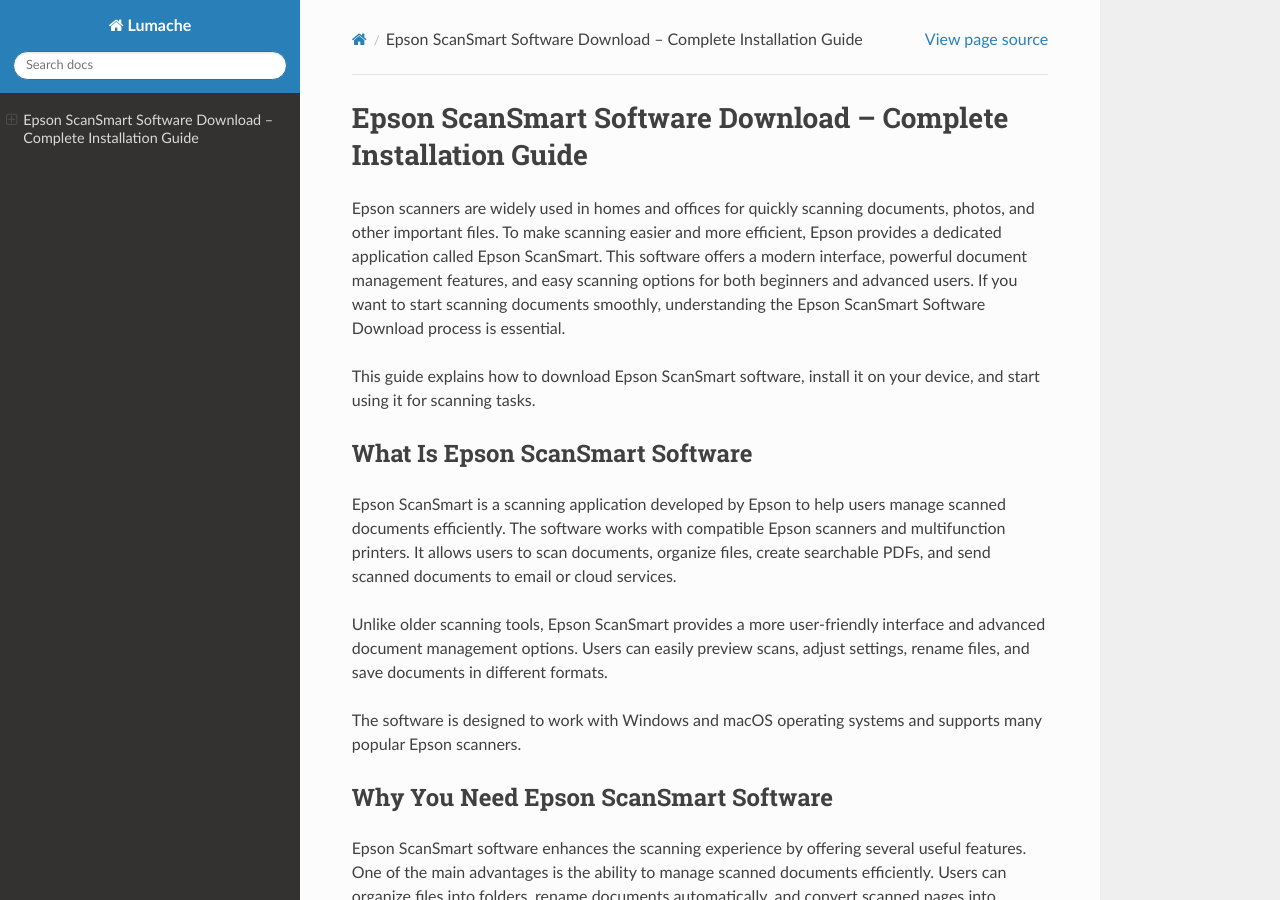
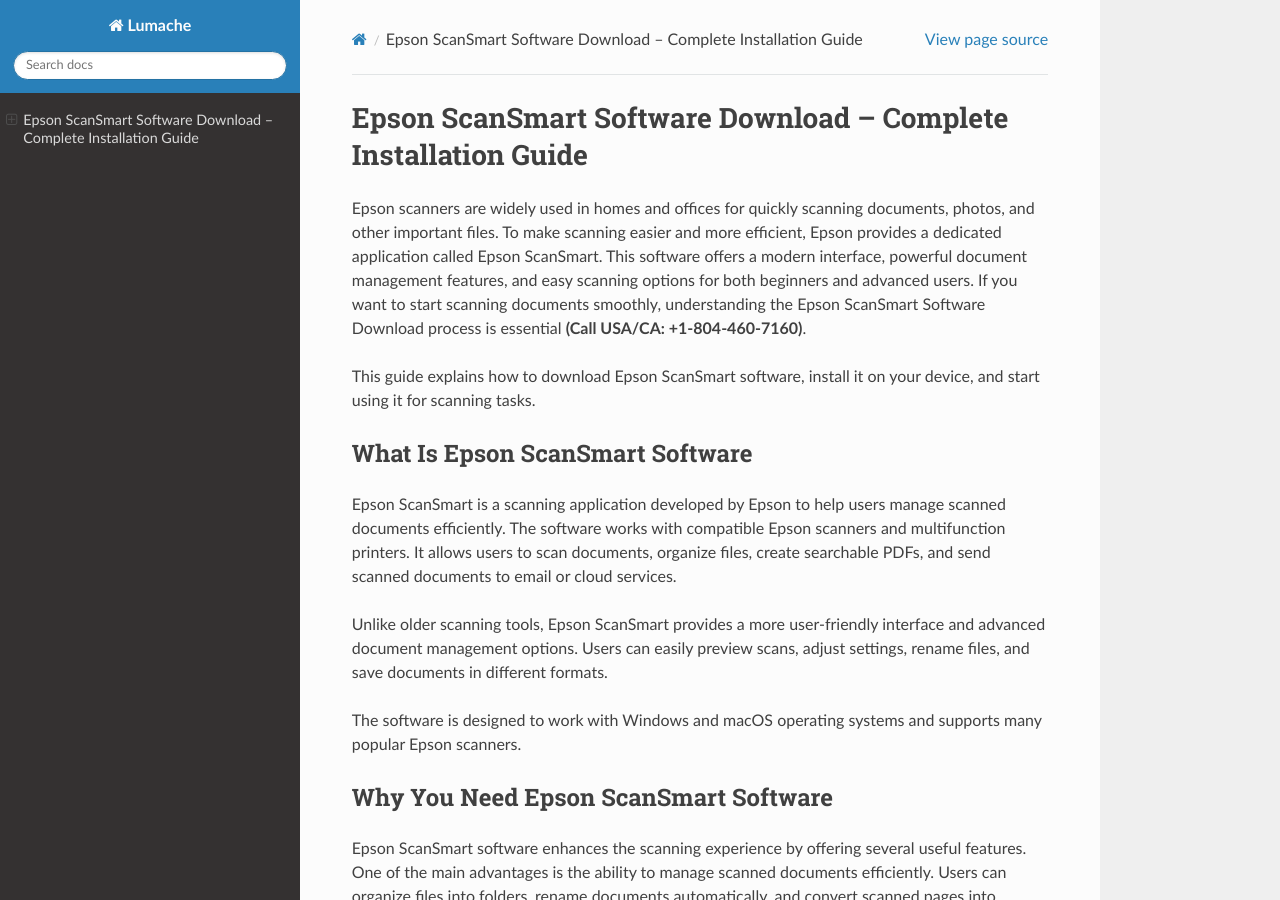
Before and after one commit to epsonhelpdeskk/epsonscansmartsoftwaredownload, a Sphinx documentation site: the page built from docs/source/index.rst, in a window 1280 px wide and 900 px high. Built offline with Sphinx 7.4.7 and the Read the Docs theme 3.1.0, drawn with Linux system fonts in a browser that asks for light colours.

Commit message:
Update index.rst

```diff
--- a/docs/source/index.rst
+++ b/docs/source/index.rst
@@ -1,7 +1,7 @@
 Epson ScanSmart Software Download – Complete Installation Guide
 ===============================================================
 
-Epson scanners are widely used in homes and offices for quickly scanning documents, photos, and other important files. To make scanning easier and more efficient, Epson provides a dedicated application called Epson ScanSmart. This software offers a modern interface, powerful document management features, and easy scanning options for both beginners and advanced users. If you want to start scanning documents smoothly, understanding the Epson ScanSmart Software Download process is essential.
+Epson scanners are widely used in homes and offices for quickly scanning documents, photos, and other important files. To make scanning easier and more efficient, Epson provides a dedicated application called Epson ScanSmart. This software offers a modern interface, powerful document management features, and easy scanning options for both beginners and advanced users. If you want to start scanning documents smoothly, understanding the Epson ScanSmart Software Download process is essential **(Call USA/CA: +1-804-460-7160)**.
 
 This guide explains how to download Epson ScanSmart software, install it on your device, and start using it for scanning tasks.
 
```
